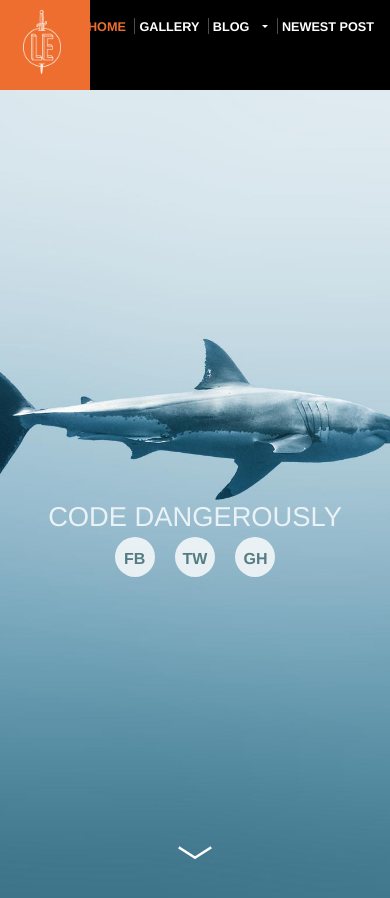
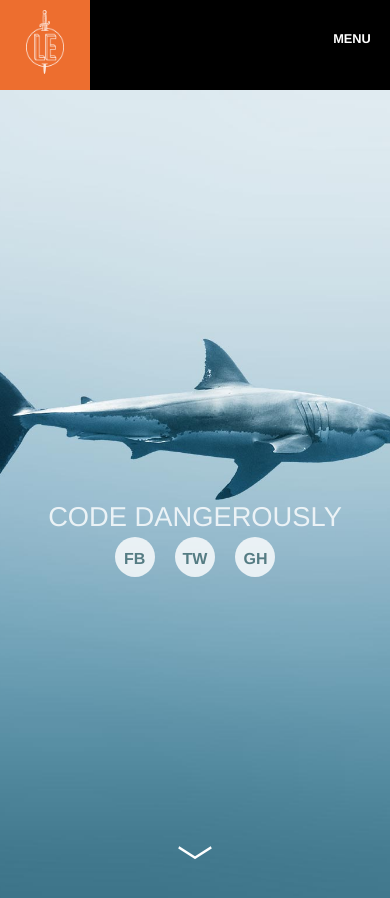
Before and after one commit to Travizzle/travizzle.github.io, a Jekyll site: the page built from index.html, in a window 390 px wide and 900 px high. Built offline with Jekyll 4.4.1, drawn with Linux system fonts in a browser that asks for light colours.

Commit message:
Make a dropdown navigation menu for mobile

```diff
--- a/_includes/header.html
+++ b/_includes/header.html
@@ -1,5 +1,7 @@
 <header class="header">
     <nav>
+        <input type="checkbox" id="mobile-menu" class="mobile-menu-check">
+        <label for="mobile-menu" class="show-mobile-menu">Menu</label>
         <ul class="header-nav nav-links">
             {% include nav-links.html %}
         </ul>
--- a/css/main.css
+++ b/css/main.css
@@ -85,7 +85,8 @@
     color: #fff;
 }
 .nav-links a,
-.drop-trigger {
+.drop-trigger,
+.show-mobile-menu {
     font-size: 0.8rem;
     font-weight: bold;
     text-decoration: none;
@@ -618,6 +619,12 @@
 	padding-top: 1.5em;
 }
 
+/* MOBILE MENU */
+.mobile-menu-check,
+.show-mobile-menu {
+    display: none;
+}
+
 /* MEDIA QUERIES */
 
 @media (max-width: 800px) {
@@ -705,6 +712,64 @@
 	.snowflakes {
             flex-direction: column;
 	}
+
+        /* MOBILE MENU */
+        .show-mobile-menu {
+            display: block;
+            float: right;
+            margin-top: 1.5vh;
+            padding: 1.5em;
+            position: relative;
+        }
+        .header-nav {
+            background-color: #444;
+            box-sizing: border-box;
+            left: 0;
+            max-height: 0;
+            overflow: hidden;
+            padding: 0;
+            position: absolute;
+            text-align: center;
+            top: 10vh;
+            transition: all 0.5s ease-in-out;
+            width: 100vw;
+            z-index: 9;
+        }
+        .header-nav li {
+            display: block;
+            margin-top: 1em;
+        }
+        .header-nav li ~ li {
+            border: 0;
+            padding: 0;
+        }
+        .header-nav li:last-child {
+            margin-bottom: 1em;
+        }
+        .header-nav li:first-child a {
+            color: #fff;
+        }
+        /* HIDE DROPDOWN IN THE NAV MENU */
+        .header-nav .dropdown:hover .drop-menu,
+        .header-nav .drop-trigger:after {
+            display: none;
+        }
+        .header-nav .drop-trigger {
+            padding-right: 0;
+        }
+        .mobile-menu-check:checked ~ .header-nav {
+            max-height: 1000px;
+        }
+        .mobile-menu-check:checked ~ .show-mobile-menu:after {
+            background-color: #000;
+            color: #ed6e2f;
+            content: "CLOSE";
+            left: 0;
+            position: absolute;
+            text-align: center;
+            top: 1.5em;
+            width: 100%;
+        }
 }
 
 @media (max-width: 600px) {
```
Lines whose indentation alone changed are shown as unchanged.
